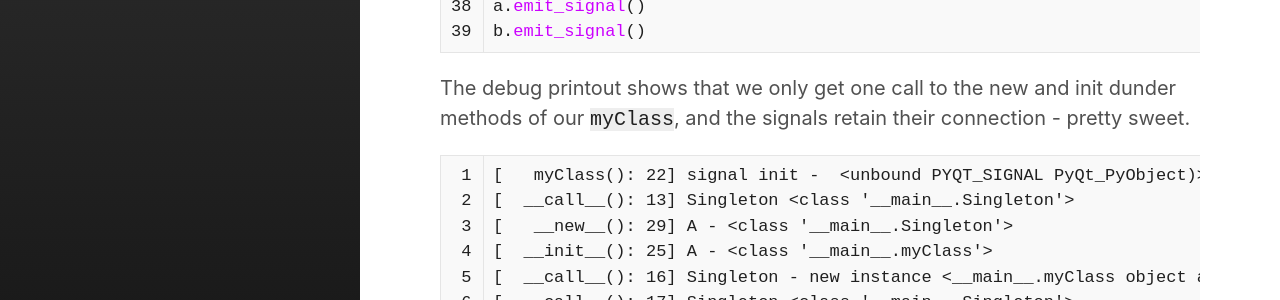
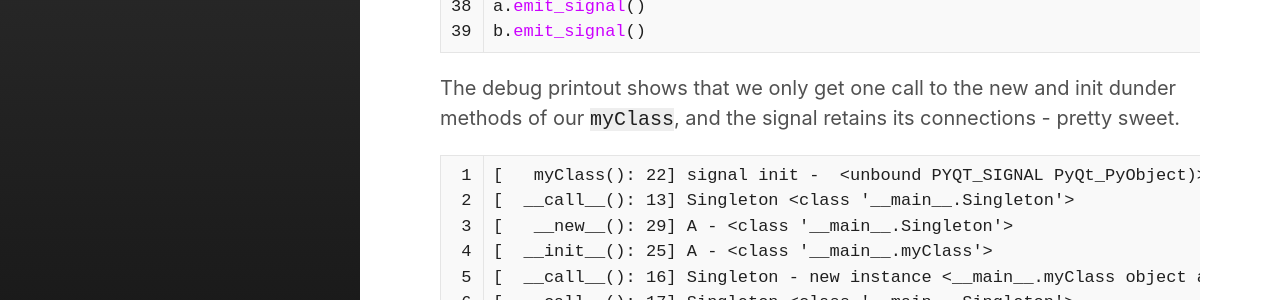
Before and after one commit to bytewvr/blog, a Jekyll site: the page built from _posts/2023-01-20-Singleton design pattern.md, in a window 1280 px wide and 900 px high, scrolled down 5537 px. Shown: the part 154-454 px from the top of the window. Built offline with Jekyll 4.4.1, drawn with Linux system fonts in a browser that asks for light colours.

Commit message:
language

````diff
--- a/_posts/2023-01-20-Singleton design pattern.md
+++ b/_posts/2023-01-20-Singleton design pattern.md
@@ -189,7 +189,7 @@ print(number_of_signal_receivers(b, b'signal'))
 a.emit_signal()
 b.emit_signal()
 ```
-The debug printout shows that we only get one call to the new and init dunder methods of our `myClass`, and the signals retain their connection - pretty sweet.
+The debug printout shows that we only get one call to the new and init dunder methods of our `myClass`, and the signal retains its connections - pretty sweet.
 ```
 [   myClass(): 22] signal init -  <unbound PYQT_SIGNAL PyQt_PyObject)>
 [  __call__(): 13] Singleton <class '__main__.Singleton'>
````
